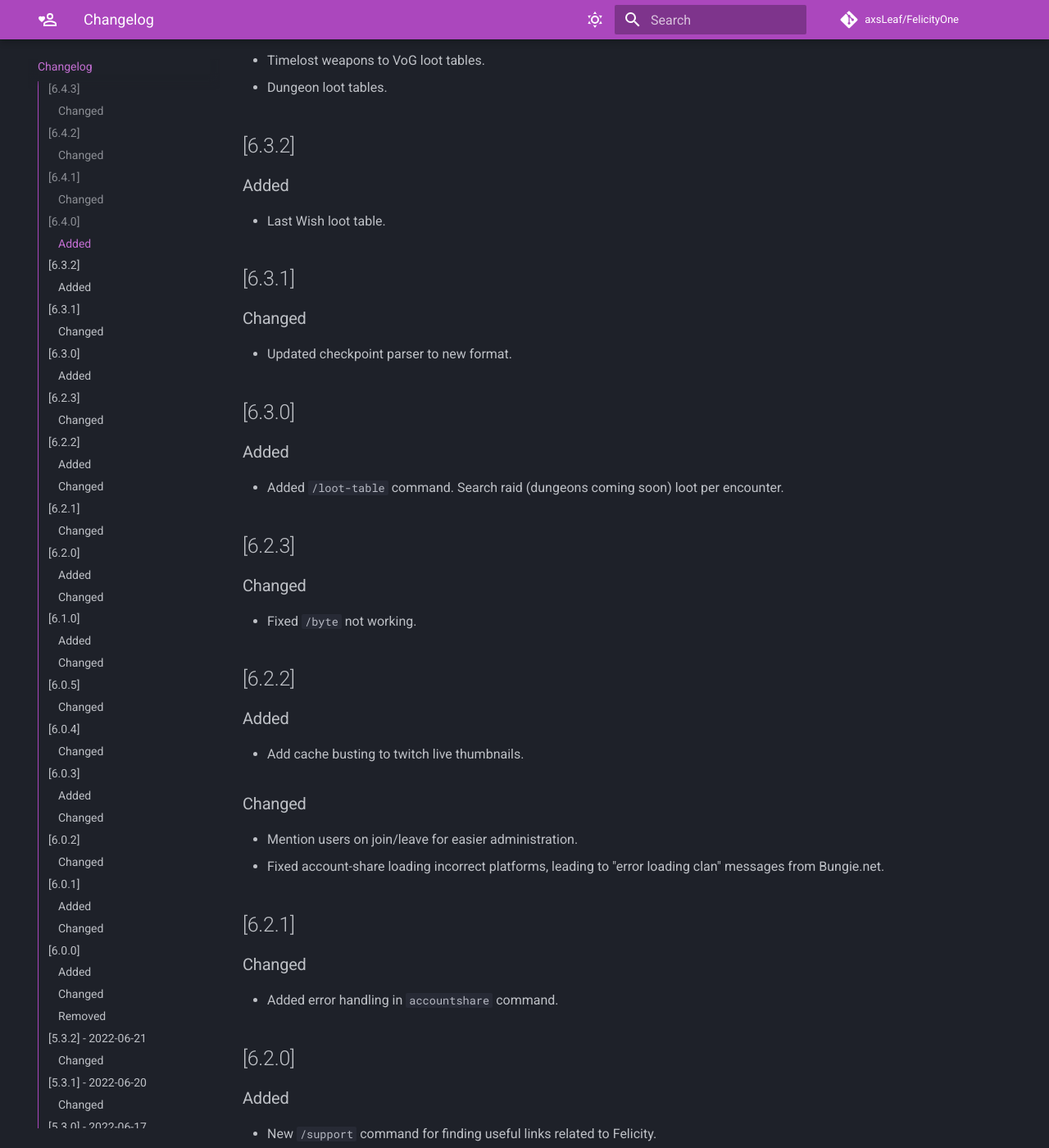
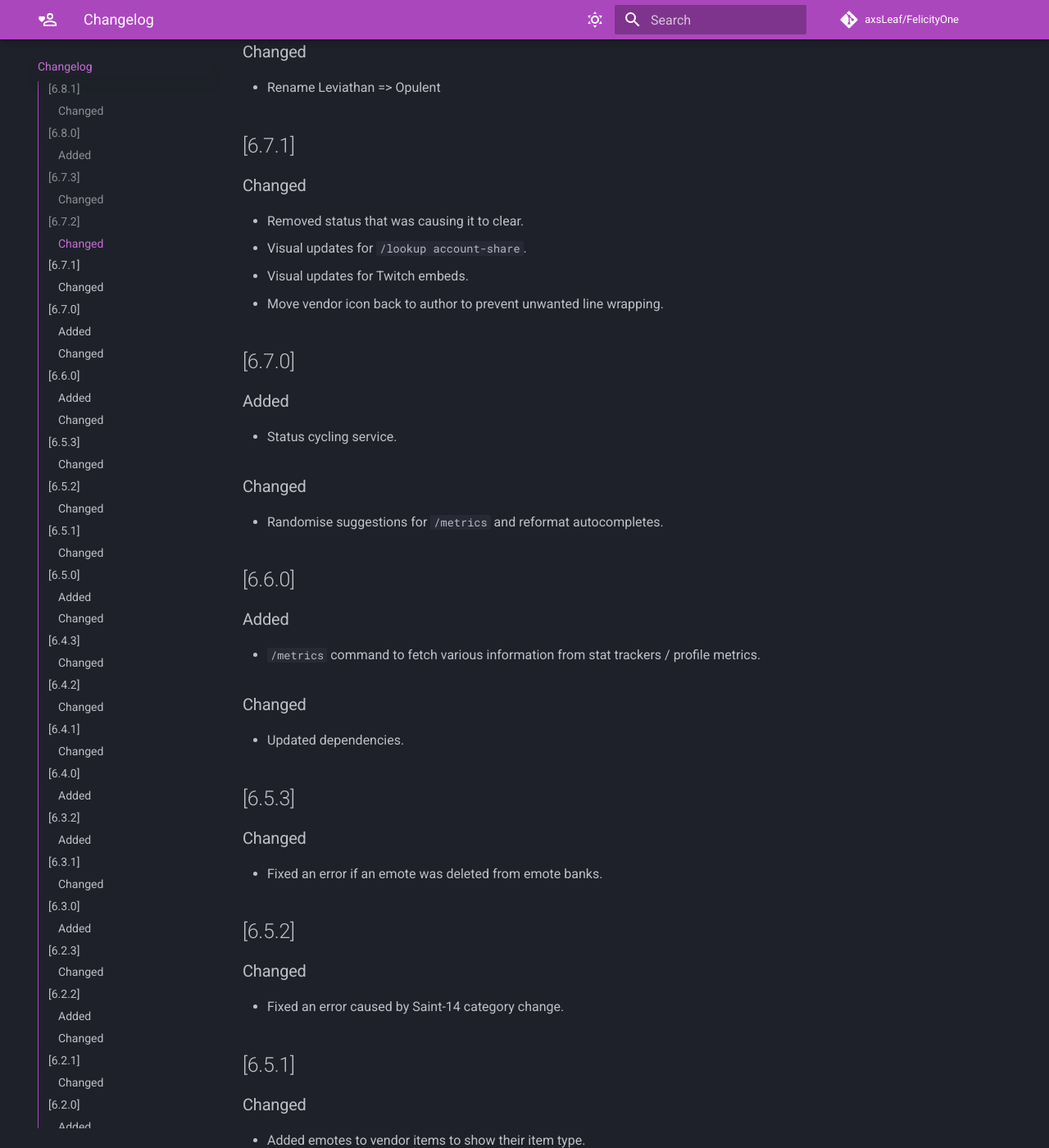
Before and after one commit to devFelicity/Felicity, an MkDocs documentation site: the page built from docs/changelog.md, in a window 1280 px wide and 1400 px high, scrolled down 859 px. Shown: the whole window at 82% size. Built offline with MkDocs 1.6.1 and Material for MkDocs 9.7.7, drawn with Linux system fonts in a browser that asks for light colours; comment, search, counter and statistics services are not loaded; some of the changed text lies outside the part shown.

Commit message:
Really need to get better at updating this

```diff
--- a/docs/changelog.md
+++ b/docs/changelog.md
@@ -7,6 +7,63 @@ All notable changes to this project will be documented in this file.
 
 The format is based on [Keep a Changelog](https://keepachangelog.com/en/1.0.0/),
 and this project adheres to [Semantic Versioning](https://semver.org/spec/v2.0.0.html).
+
+## [6.8.1]
+### Changed
+- Bug fixes.
+- `/lookup account-share` can now be used without arguments to look yourself up. Not sure why you'd want it but it's there.
+
+## [6.8.0]
+### Added
+- Clarity for DIM: integrated into `/vendor mods`
+
+## [6.7.3]
+### Changed
+- Emergency fixes.
+
+## [6.7.2]
+### Changed
+- Rename Leviathan => Opulent
+
+## [6.7.1]
+### Changed
+- Removed status that was causing it to clear.
+- Visual updates for `/lookup account-share`.
+- Visual updates for Twitch embeds.
+- Move vendor icon back to author to prevent unwanted line wrapping.
+
+## [6.7.0]
+### Added
+- Status cycling service.
+
+### Changed
+- Randomise suggestions for `/metrics` and reformat autocompletes.
+
+## [6.6.0]
+### Added
+- `/metrics` command to fetch various information from stat trackers / profile metrics.
+
+### Changed
+- Updated dependencies.
+
+## [6.5.3]
+### Changed
+- Fixed an error if an emote was deleted from emote banks.
+
+## [6.5.2]
+### Changed
+- Fixed an error caused by Saint-14 category change.
+
+## [6.5.1]
+### Changed
+- Added emotes to vendor items to show their item type.
+
+## [6.5.0]
+### Added
+- `/vendor gunsmith` shows Banshee-44 weapon inventory.
+
+### Changed
+- Updated API libraries.
 
 ## [6.4.3]
 ### Changed
```
